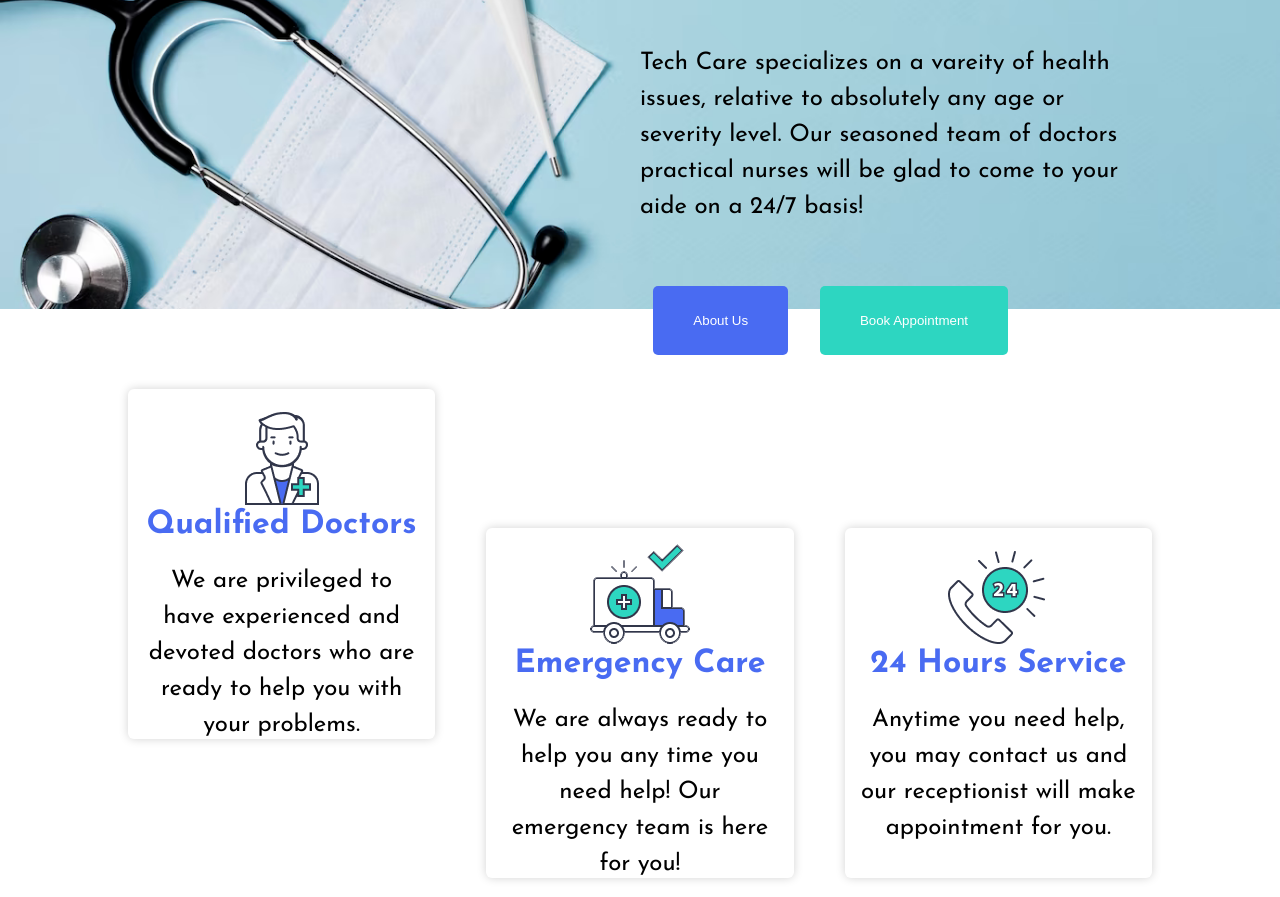
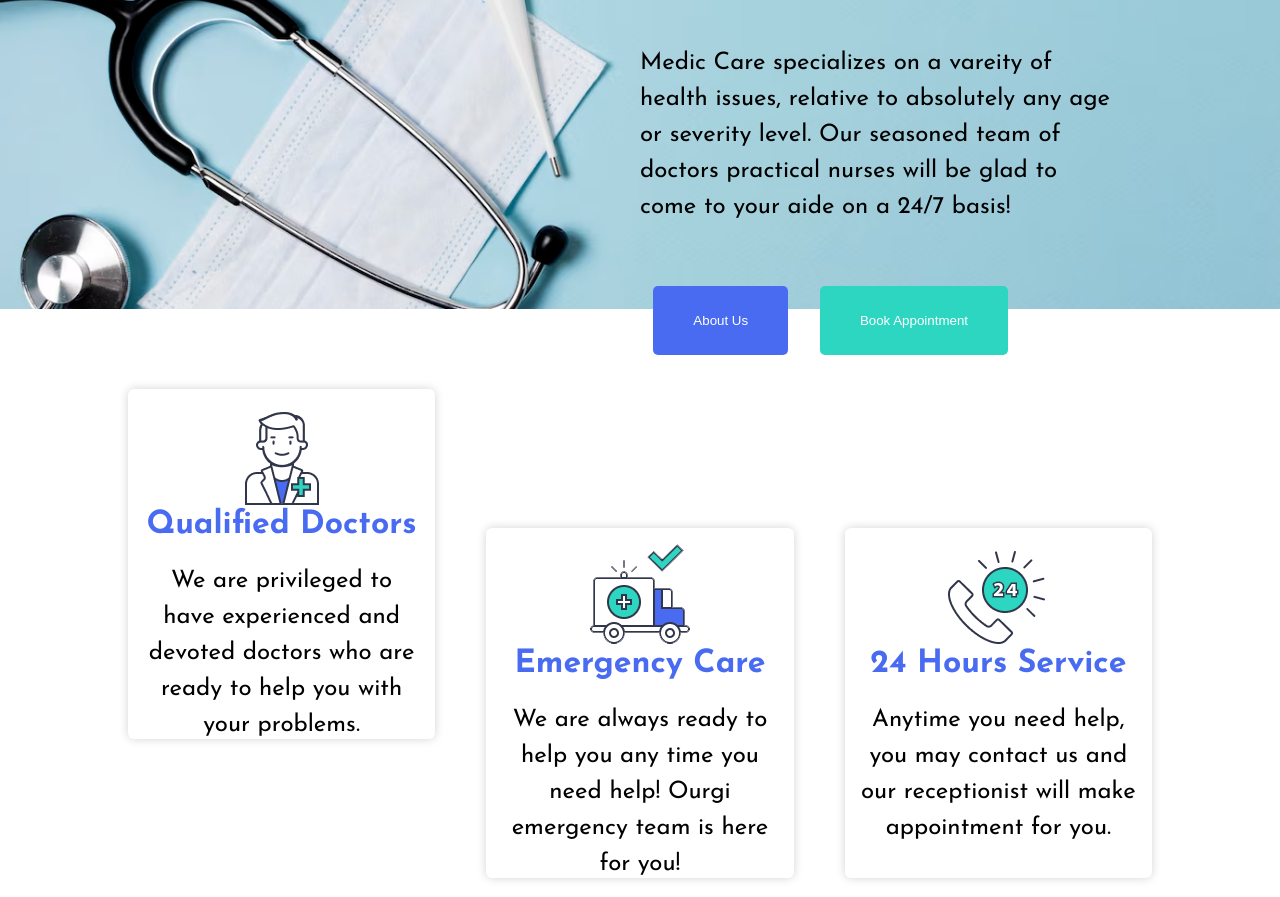
Before and after one commit to phertnerh55/Medic-Care, a plain HTML site: page index.html in a window 1280 px wide. Shown: the part 403-1300 px from the top of the page. Drawn offline with Linux system fonts and the light colour scheme.

Commit message:
Modified the hero text

```diff
--- a/index.html
+++ b/index.html
@@ -34,7 +34,7 @@
       <div class="hero-content">
         <h1>Quality Care to Restore Your Health</h1>
         <p>
-          Tech Care specializes on a vareity of health issues, relative to
+          Medic Care specializes on a vareity of health issues, relative to
           absolutely any age or severity level. Our seasoned team of doctors
           practical nurses will be glad to come to your aide on a 24/7 basis!
         </p>
@@ -58,7 +58,7 @@
           <img src="images/Emergency care.png" alt="ambulance" />
           <h3 class="services">Emergency Care</h3>
           <p>
-            We are always ready to help you any time you need help! Our
+            We are always ready to help you any time you need help! Ourgi
             emergency team is here for you!
           </p>
         </div>
```
